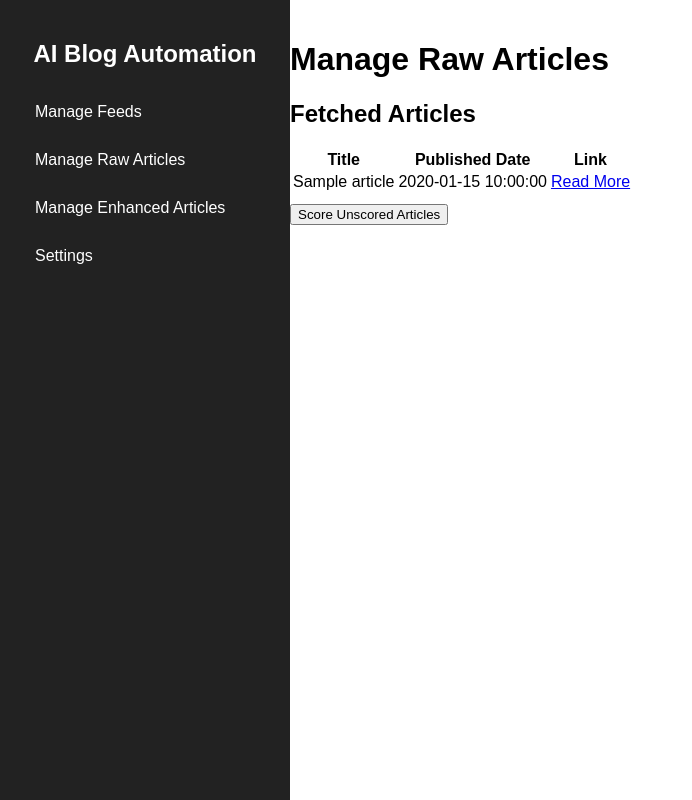
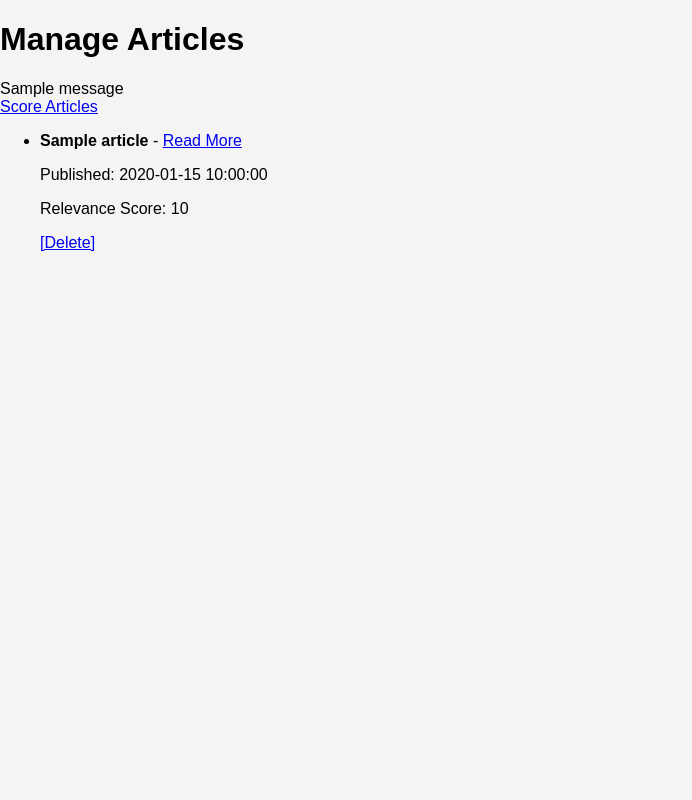
Before and after one commit to Arch99up/ai-blog-automation, a Flask app: page /articles in a window 1280 px wide. Shown: the whole page, without its empty margins (0-692 px from the left). Run offline with Flask 3, Linux system fonts and the light colour scheme; tables that the repository leaves empty hold one stand-in row (values such as "Sample post"); one stand-in notice (Sample message) is shown.

Commit message:
Update articles.html

```diff
--- a/templates/articles.html
+++ b/templates/articles.html
@@ -1,26 +1,35 @@
 <!-- Raw Articles Page -->
-{% extends "base.html" %}
+<!DOCTYPE html>
+<html lang="en">
+<head>
+    <meta charset="UTF-8">
+    <title>Manage Articles</title>
+    <link rel="stylesheet" href="{{ url_for('static', filename='style.css') }}">
+</head>
+<body>
+    <h1>Manage Articles</h1>
+    {% with messages = get_flashed_messages(with_categories=true) %}
+        {% if messages %}
+            {% for category, message in messages %}
+                <div class="flash {{ category }}">{{ message }}</div>
+            {% endfor %}
+        {% endif %}
+    {% endwith %}
 
-{% block content %}
-<h1>Manage Raw Articles</h1>
+    <a href="{{ url_for('score_articles') }}">Score Articles</a>
 
-<h2>Fetched Articles</h2>
-<table>
-    <tr>
-        <th>Title</th>
-        <th>Published Date</th>
-        <th>Link</th>
-    </tr>
-    {% for article in articles %}
-    <tr>
-        <td>{{ article[1] }}</td>
-        <td>{{ article[3] }}</td>
-        <td><a href="{{ article[2] }}" target="_blank">Read More</a></td>
-    </tr>
-    {% endfor %}
-</table>
-
-<form action="/score_articles" method="POST">
-    <button type="submit" style="margin-top: 10px;">Score Unscored Articles</button>
-</form>
-{% endblock %}
+    <ul>
+        {% for article in articles %}
+            <li>
+                <strong>{{ article['title'] }}</strong> -
+                <a href="{{ article['link'] }}" target="_blank">Read More</a>
+                <p>Published: {{ article['published'] }}</p>
+                <p>Relevance Score: {{ article['relevance_score'] if article['relevance_score'] else 'Not Scored' }}</p>
+                <a href="{{ url_for('delete_article', article_id=article['id']) }}">[Delete]</a>
+            </li>
+        {% else %}
+            <li>No articles available.</li>
+        {% endfor %}
+    </ul>
+</body>
+</html>
```
